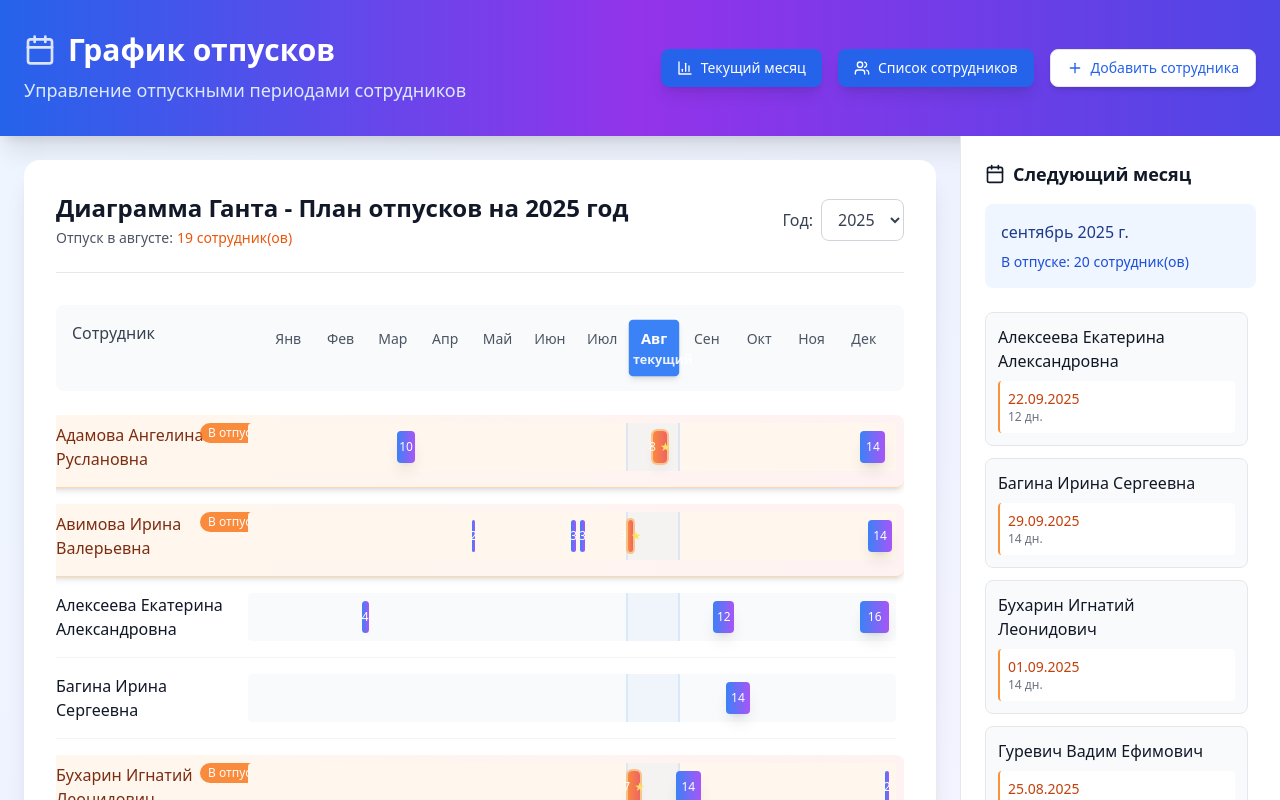
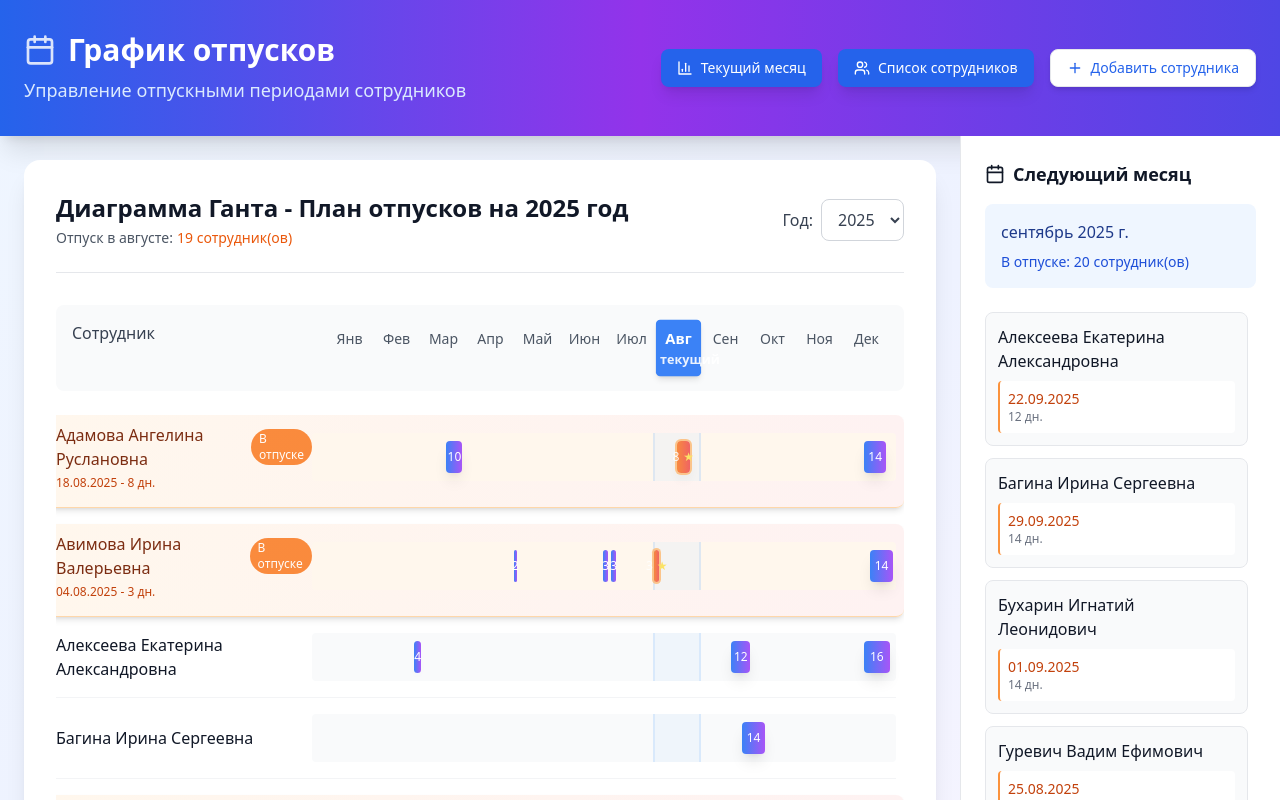
Before and after one commit to Kirill-Romanov-IT/Employee-vacation-schedule, a React (Vite) app: page / in a window 1280 px wide. Shown: the top 800 px of the page. Built offline with nearby package versions, Linux system fonts and the light colour scheme.

Commit message:
Add current month vacation info display: Implemented a function to retrieve and display vacation details for employees in the current month, enhancing the UI to show vacation status and dates. Adjusted layout for better visibility of employee names and vacation indicators.

```diff
--- a/src/App.tsx
+++ b/src/App.tsx
@@ -249,6 +249,32 @@ function App() {
     });
   };
 
+  const getCurrentMonthVacationInfo = (employee: Employee) => {
+    const currentDate = new Date();
+    const currentMonth = currentDate.getMonth();
+    const currentYear = currentDate.getFullYear();
+
+    const currentMonthVacations = employee.vacations.filter(vacation => {
+      const startDate = new Date(vacation.start);
+      const endDate = new Date(startDate);
+      endDate.setDate(startDate.getDate() + vacation.days);
+
+      return (startDate.getMonth() === currentMonth && startDate.getFullYear() === currentYear) ||
+             (endDate.getMonth() === currentMonth && endDate.getFullYear() === currentYear) ||
+             (startDate <= new Date(currentYear, currentMonth, 1) && endDate >= new Date(currentYear, currentMonth + 1, 0));
+    });
+
+    if (currentMonthVacations.length > 0) {
+      const vacation = currentMonthVacations[0]; // Берем первый отпуск в текущем месяце
+      return {
+        startDate: new Date(vacation.start).toLocaleDateString('ru-RU'),
+        days: vacation.days
+      };
+    }
+
+    return null;
+  };
+
   const generateMonths = () => {
     const months = [
       'Янв', 'Фев', 'Мар', 'Апр', 'Май', 'Июн',
@@ -444,7 +470,7 @@ function App() {
           <div className="space-y-6">
             {/* Timeline Header */}
             <div className="flex bg-gray-50 rounded-lg p-4">
-              <div className="w-48 font-medium text-gray-700">Сотрудник</div>
+              <div className="w-64 font-medium text-gray-700">Сотрудник</div>
               <div className="flex-1 grid grid-cols-12 gap-1 text-center text-sm text-gray-600">
                 {generateMonths().map((month, index) => (
                   <div
@@ -478,13 +504,25 @@ function App() {
                         : ''
                     }`}
                   >
-                    <div className={`w-48 font-medium ${isOnVacationThisMonth ? 'text-orange-900' : 'text-gray-900'} relative`}>
-                      {employee.name}
-                      {isOnVacationThisMonth && (
-                        <div className="absolute -right-6 top-0 bg-orange-500 text-white text-xs px-2 py-0.5 rounded-full animate-pulse">
-                          В отпуске
+                    <div className={`w-64 font-medium ${isOnVacationThisMonth ? 'text-orange-900' : 'text-gray-900'} relative`}>
+                      <div className="flex flex-col">
+                        <div className="flex items-center gap-2">
+                          <span>{employee.name}</span>
+                          {isOnVacationThisMonth && (
+                            <div className="bg-orange-500 text-white text-xs px-2 py-0.5 rounded-full animate-pulse">
+                              В отпуске
+                            </div>
+                          )}
                         </div>
-                      )}
+                        {isOnVacationThisMonth && (() => {
+                          const vacationInfo = getCurrentMonthVacationInfo(employee);
+                          return vacationInfo ? (
+                            <div className="text-xs text-orange-700 mt-1 font-normal">
+                              {vacationInfo.startDate} - {vacationInfo.days} дн.
+                            </div>
+                          ) : null;
+                        })()}
+                      </div>
                     </div>
                     <div className={`flex-1 relative h-12 rounded ${isOnVacationThisMonth ? 'bg-orange-50' : 'bg-gray-50'}`}>
                       {/* Current month highlight */}
```
